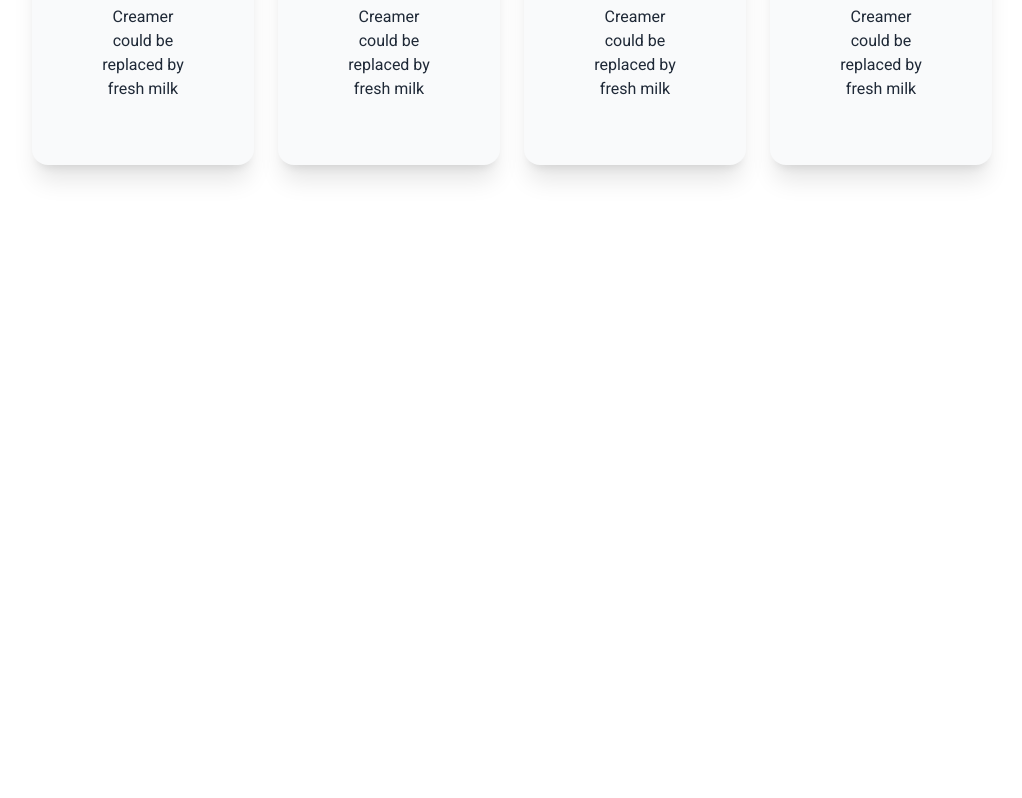
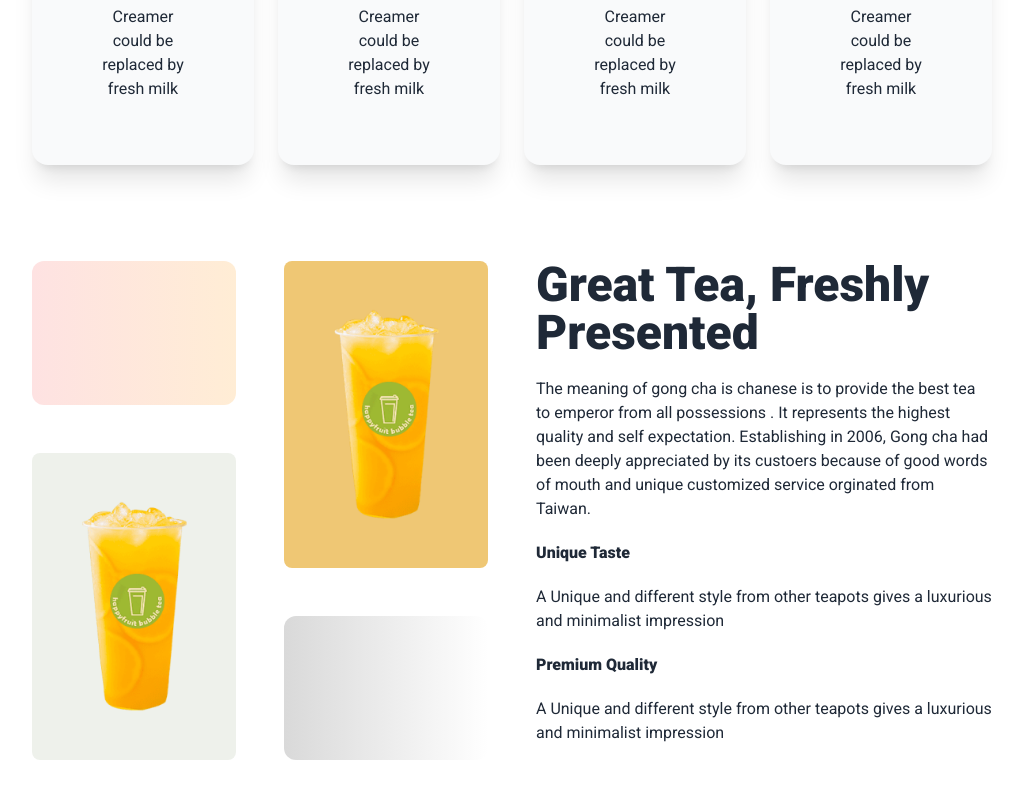
Before and after one commit to salmanpolok11/cooffe-house, a plain HTML site: page index.html in a window 1280 px wide. Shown: the part 1064-1862 px from the top of the page, without its empty margins (128-1150 px from the left). Before the commit the page ends 1325 px from the top, so only its background shows below. Drawn offline with nearby package versions, Linux system fonts and the light colour scheme.

Commit message:
added fresh section

```diff
--- a/index.html
+++ b/index.html
@@ -86,7 +86,7 @@
 
 
 
-  <main class="containar mx-auto my-24">
+  <main class="containar my-24">
     <section class="text-center">
       <h1 class="text-[#1C1C1C] font-extrabold text-[45px] mb-5">Our Featured Products</h1>
 
@@ -97,7 +97,7 @@
       </p>
 
       <!-- card containar -->
-  <div class="grid grid-cols-1 md:grid-cols-2 gap-6 lg:grid-cols-4 lg:mx-40">
+      <div class="grid grid-cols-1 md:grid-cols-2 gap-6 lg:grid-cols-4 lg:my-20 lg:mx-40">
         <!-- frist card -->
 
         <div class="card  bg-gray-50 p-8 shadow-xl">
@@ -144,6 +144,44 @@
 
 
     </section>
+
+    <!-- fresh tea -->
+
+    <section class="my-24 flex gap-12 flex-col lg:flex-row justify-center lg:mx-40">
+      <div class="grid grid-cols-1 gap-12 md:grid-cols-2 flex-1">
+             <div class="rounded-xl h-36 bg-gradient-to-r from-red-100 to-orange-100"></div>
+             <div class="row-span-2 bg-[#E6A623A1]
+             rounded-lg px-8 py-12 flex justify-center items-center">
+               <img src="./images/fresh-1.png" alt="">
+             </div>
+             <div class="row-span-2 bg-[#5776391A]
+             rounded-lg px-8 py-12 flex justify-center items-center">
+               <img src="./images/fresh-1.png" alt="">
+             </div>
+             <div class="rounded-xl h-36 bg-gradient-to-r from-[#D9D9D9] to-[#FFFFFF]"></div>
+      </div>
+      <div class="space-y-5 flex-1">
+        <h1 class="text-5xl font-extrabold"> Great Tea, Freshly
+          <br> Presented
+        </h1>
+        <p>The meaning of gong cha is chanese is to provide the best tea to emperor from all possessions
+          . It represents
+          the highest quality and self expectation. Establishing in 2006, Gong cha had been deeply appreciated by its
+          custoers because of good words of mouth and unique customized service orginated from Taiwan.
+        </p>
+        <h4 class="text-1xl font-extrabold">Unique Taste</h4>
+        <p>A Unique and different style from other teapots gives a luxurious and minimalist
+           impression</p>
+        <h4 class="text-1xl font-extrabold">Premium Quality</h4>
+        <p>A Unique and different style from other teapots gives a luxurious and minimalist
+           impression</p>
+      </div>
+
+    </section>
+
+
+
+
   </main>
 
 
```
Lines whose indentation alone changed are shown as unchanged.
